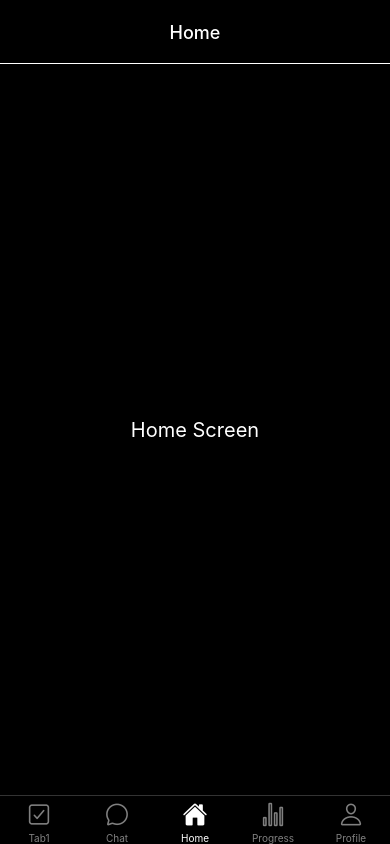
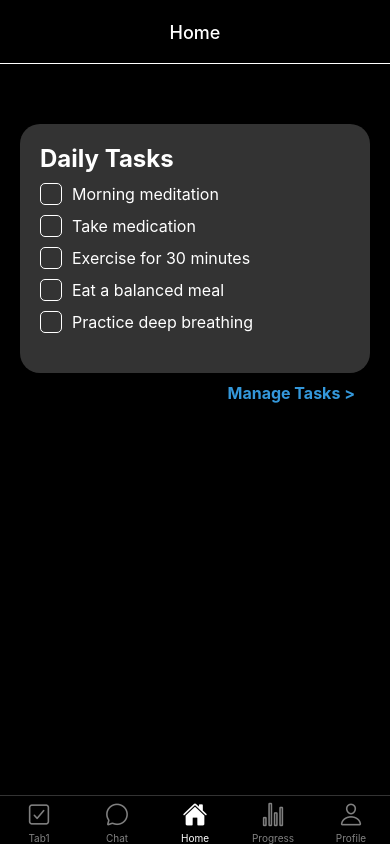
Before and after one commit to twissenbach/cortisol, a React Native app in the folder cortisol_companion/: screen /Home in a window 390 px wide. Built offline with nearby package versions, Linux system fonts and the light colour scheme; no server answers.

Commit message:
task page, style updates, authentication

```diff
--- a/cortisol_companion/home_tab/Home.js
+++ b/cortisol_companion/home_tab/Home.js
@@ -1,10 +1,93 @@
-import React from 'react';
-import { View, Text, StyleSheet } from 'react-native';
+import React, { useState } from 'react';
+import { View, Text, StyleSheet, ScrollView, TouchableOpacity, Animated, Dimensions } from 'react-native';
+
+const { width } = Dimensions.get('window');
+
+const CustomCheckbox = ({ status, onPress }) => (
+  <TouchableOpacity onPress={onPress}>
+    <View style={[
+      styles.checkbox,
+      status === 'checked' && styles.checkboxChecked
+    ]}>
+      {status === 'checked' && <View style={styles.checkmark} />}
+    </View>
+  </TouchableOpacity>
+);
 
 export default function HomeScreen() {
+  const [tasks, setTasks] = useState([
+    { id: '1', title: 'Morning meditation', completed: false },
+    { id: '2', title: 'Take medication', completed: false },
+    { id: '3', title: 'Exercise for 30 minutes', completed: false },
+    { id: '4', title: 'Eat a balanced meal', completed: false },
+    { id: '5', title: 'Practice deep breathing', completed: false },
+  ]);
+
+  const [slideAnim] = useState(new Animated.Value(width));
+  const [menuOpen, setMenuOpen] = useState(false);
+
+  const toggleTask = (id) => {
+    setTasks(prevTasks => {
+      const updatedTasks = prevTasks.map(task =>
+        task.id === id ? { ...task, completed: !task.completed } : task
+      );
+      return [
+        ...updatedTasks.filter(task => !task.completed),
+        ...updatedTasks.filter(task => task.completed),
+      ];
+    });
+  };
+
+  const toggleMenu = () => {
+    if (menuOpen) {
+      Animated.timing(slideAnim, {
+        toValue: width,
+        duration: 300,
+        useNativeDriver: true,
+      }).start(() => setMenuOpen(false));
+    } else {
+      setMenuOpen(true);
+      Animated.timing(slideAnim, {
+        toValue: 0,
+        duration: 300,
+        useNativeDriver: true,
+      }).start();
+    }
+  };
+
   return (
     <View style={styles.container}>
-      <Text style={styles.text}>Home Screen</Text>
+      <View style={styles.tileContainer}>
+        <Text style={styles.tileTitle}>Daily Tasks</Text>
+        <ScrollView style={styles.taskList}>
+          {tasks.map(task => (
+            <View key={task.id} style={styles.taskItem}>
+              <CustomCheckbox
+                status={task.completed ? 'checked' : 'unchecked'}
+                onPress={() => toggleTask(task.id)}
+              />
+              <Text style={[
+                styles.taskText,
+                task.completed && styles.completedTaskText
+              ]}>{task.title}</Text>
+            </View>
+          ))}
+        </ScrollView>
+      </View>
+      <TouchableOpacity style={styles.manageButton} onPress={toggleMenu}>
+        <Text style={styles.manageButtonText}>Manage Tasks &gt;</Text>
+      </TouchableOpacity>
+
+      <Animated.View style={[
+        styles.slideMenu,
+        { transform: [{ translateX: slideAnim }] }
+      ]}>
+        <TouchableOpacity style={styles.backButton} onPress={toggleMenu}>
+          <Text style={styles.backButtonText}>&lt; Back</Text>
+        </TouchableOpacity>
+        <Text style={styles.menuTitle}>Manage Tasks</Text>
+        {/* Add task management options here */}
+      </Animated.View>
     </View>
   );
 }
@@ -12,12 +95,96 @@ export default function HomeScreen() {
 const styles = StyleSheet.create({
   container: {
     flex: 1,
+    backgroundColor: 'black',
+    paddingTop: 40,
+  },
+  tileContainer: {
+    backgroundColor: '#333',
+    borderRadius: 20,
+    margin: 20,
+    padding: 20,
+    height: '36%',
+  },
+  tileTitle: {
+    color: 'white',
+    fontSize: 24,
+    fontWeight: 'bold',
+    marginBottom: 10,
+  },
+  taskList: {
+    flex: 1,
+  },
+  taskItem: {
+    flexDirection: 'row',
+    alignItems: 'center',
+    marginBottom: 10,
+  },
+  taskText: {
+    color: 'white',
+    fontSize: 16,
+    marginLeft: 10,
+  },
+  completedTaskText: {
+    textDecorationLine: 'line-through',
+    color: '#888',
+  },
+  manageButton: {
+    alignSelf: 'flex-end',
+    paddingHorizontal: 15,
+    paddingVertical: 0,
+    marginRight: 20,
+    marginTop: -10, // Move the button up
+  },
+  manageButtonText: {
+    color: '#3498db',
+    fontWeight: 'bold',
+    fontSize: 16,
+  },
+  slideMenu: {
+    position: 'absolute',
+    top: 0,
+    right: 0,
+    bottom: 0,
+    width: '100%',
+    backgroundColor: '#222',
+    padding: 20,
+    paddingTop: 40,
+  },
+  backButton: {
+    position: 'absolute',
+    top: 20,
+    left: 20,
+  },
+  backButtonText: {
+    color: '#3498db',
+    fontSize: 18,
+    fontWeight: 'bold',
+  },
+  menuTitle: {
+    color: 'white',
+    fontSize: 24,
+    fontWeight: 'bold',
+    marginTop: 10,
+    marginBottom: 20,
+    textAlign: 'center',
+  },
+  checkbox: {
+    width: 22,
+    height: 22,
+    borderWidth: 1,
+    borderColor: 'white',
+    borderRadius: 5,
     justifyContent: 'center',
     alignItems: 'center',
-    backgroundColor: 'black',
   },
-  text: {
-    color: 'white',
-    fontSize: 20,
+  checkboxChecked: {
+    backgroundColor: '#4CAF50',
+    borderColor: '#4CAF50',
+  },
+  checkmark: {
+    width: 12,
+    height: 12,
+    backgroundColor: 'white',
+    borderRadius: 2,
   },
 });
--- a/cortisol_companion/package.json
+++ b/cortisol_companion/package.json
@@ -24,9 +24,11 @@
     "react-dom": "18.2.0",
     "react-native": "0.74.5",
     "react-native-gesture-handler": "~2.16.1",
+    "react-native-paper": "^5.12.5",
     "react-native-reanimated": "~3.10.1",
     "react-native-safe-area-context": "4.10.5",
     "react-native-screens": "3.31.1",
+    "react-native-svg-charts": "^5.4.0",
     "react-native-web": "~0.19.10"
   },
   "devDependencies": {
--- a/cortisol_companion/profile_tab/Profile.js
+++ b/cortisol_companion/profile_tab/Profile.js
@@ -6,7 +6,7 @@ import { signInWithEmailAndPassword, createUserWithEmailAndPassword, signOut } f
 export default function ProfileScreen({ user }) {
   const [email, setEmail] = useState('');
   const [password, setPassword] = useState('');
-  const [isLogin, setIsLogin] = useState(true);
+  const [isLogin, setIsLogin] = useState(false);
 
   useEffect(() => {
     if (user) {
```
Also changed, not shown: 1 other file (tests, documents, lock files or other folders).
